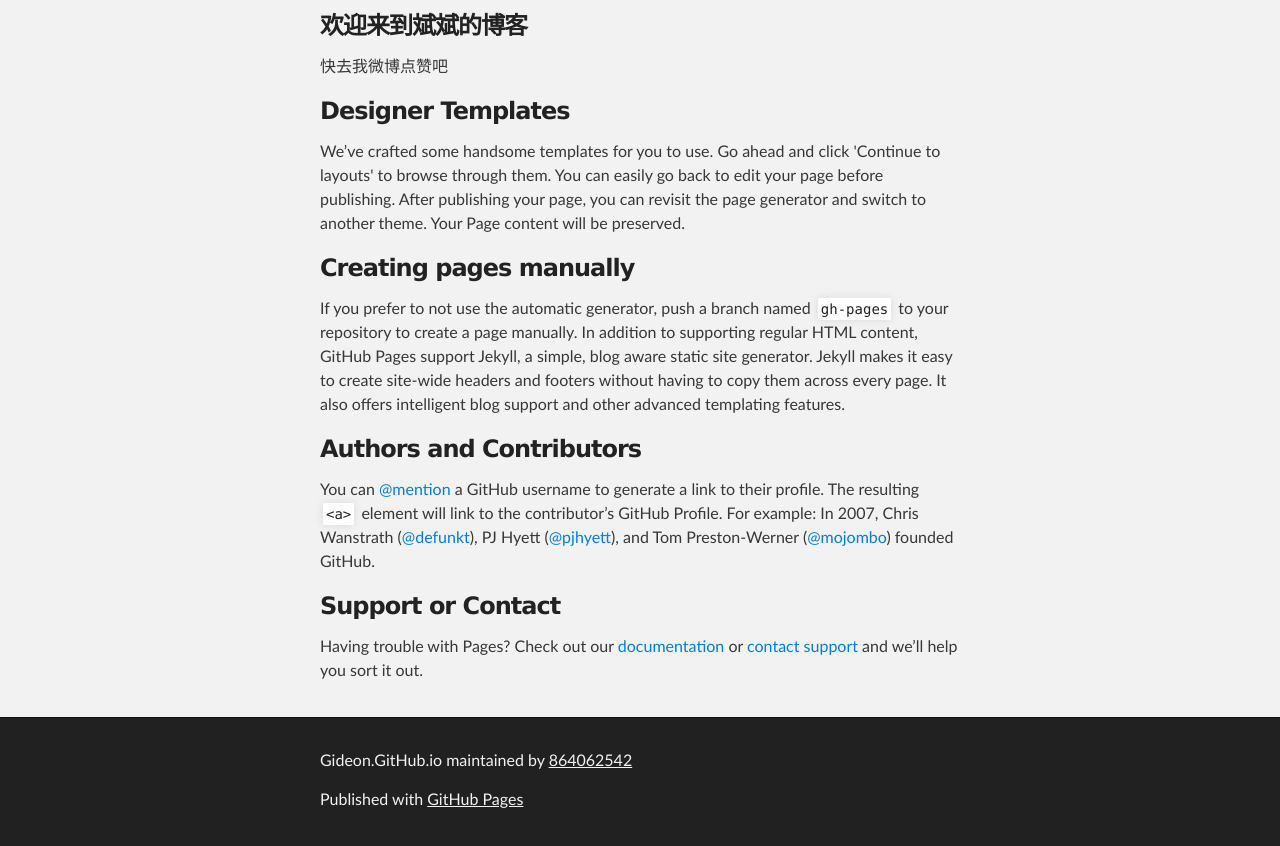
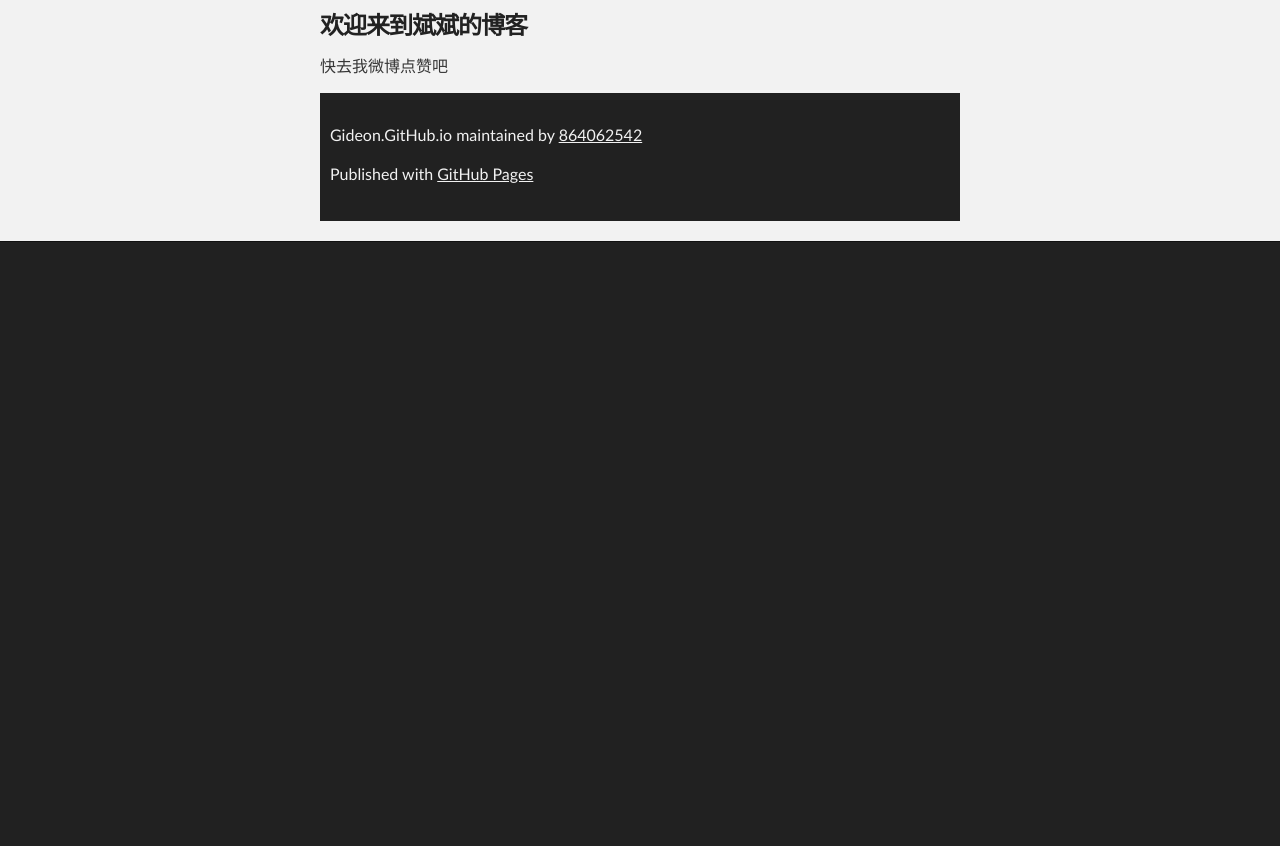
Before and after one commit to 864062542/gideon.github.io, a plain HTML site: page index.html in a window 1280 px wide. Shown: the part 252-1098 px from the top of the page. After the commit the page ends 800 px from the top, so only its background shows below. Drawn offline with Linux system fonts and the light colour scheme.

Commit message:
Update index.html

```diff
--- a/index.html
+++ b/index.html
@@ -36,27 +36,7 @@
 
 <p>快去我微博点赞吧</p>
 
-<h3>
-<a id="designer-templates" class="anchor" href="#designer-templates" aria-hidden="true"><span class="octicon octicon-link"></span></a>Designer Templates</h3>
 
-<p>We’ve crafted some handsome templates for you to use. Go ahead and click 'Continue to layouts' to browse through them. You can easily go back to edit your page before publishing. After publishing your page, you can revisit the page generator and switch to another theme. Your Page content will be preserved.</p>
-
-<h3>
-<a id="creating-pages-manually" class="anchor" href="#creating-pages-manually" aria-hidden="true"><span class="octicon octicon-link"></span></a>Creating pages manually</h3>
-
-<p>If you prefer to not use the automatic generator, push a branch named <code>gh-pages</code> to your repository to create a page manually. In addition to supporting regular HTML content, GitHub Pages support Jekyll, a simple, blog aware static site generator. Jekyll makes it easy to create site-wide headers and footers without having to copy them across every page. It also offers intelligent blog support and other advanced templating features.</p>
-
-<h3>
-<a id="authors-and-contributors" class="anchor" href="#authors-and-contributors" aria-hidden="true"><span class="octicon octicon-link"></span></a>Authors and Contributors</h3>
-
-<p>You can <a href="https://github.com/blog/821" class="user-mention">@mention</a> a GitHub username to generate a link to their profile. The resulting <code>&lt;a&gt;</code> element will link to the contributor’s GitHub Profile. For example: In 2007, Chris Wanstrath (<a href="https://github.com/defunkt" class="user-mention">@defunkt</a>), PJ Hyett (<a href="https://github.com/pjhyett" class="user-mention">@pjhyett</a>), and Tom Preston-Werner (<a href="https://github.com/mojombo" class="user-mention">@mojombo</a>) founded GitHub.</p>
-
-<h3>
-<a id="support-or-contact" class="anchor" href="#support-or-contact" aria-hidden="true"><span class="octicon octicon-link"></span></a>Support or Contact</h3>
-
-<p>Having trouble with Pages? Check out our <a href="https://help.github.com/pages">documentation</a> or <a href="https://github.com/contact">contact support</a> and we’ll help you sort it out.</p>
-      </section>
-    </div>
 
     <!-- FOOTER  -->
     <div id="footer_wrap" class="outer">
```
